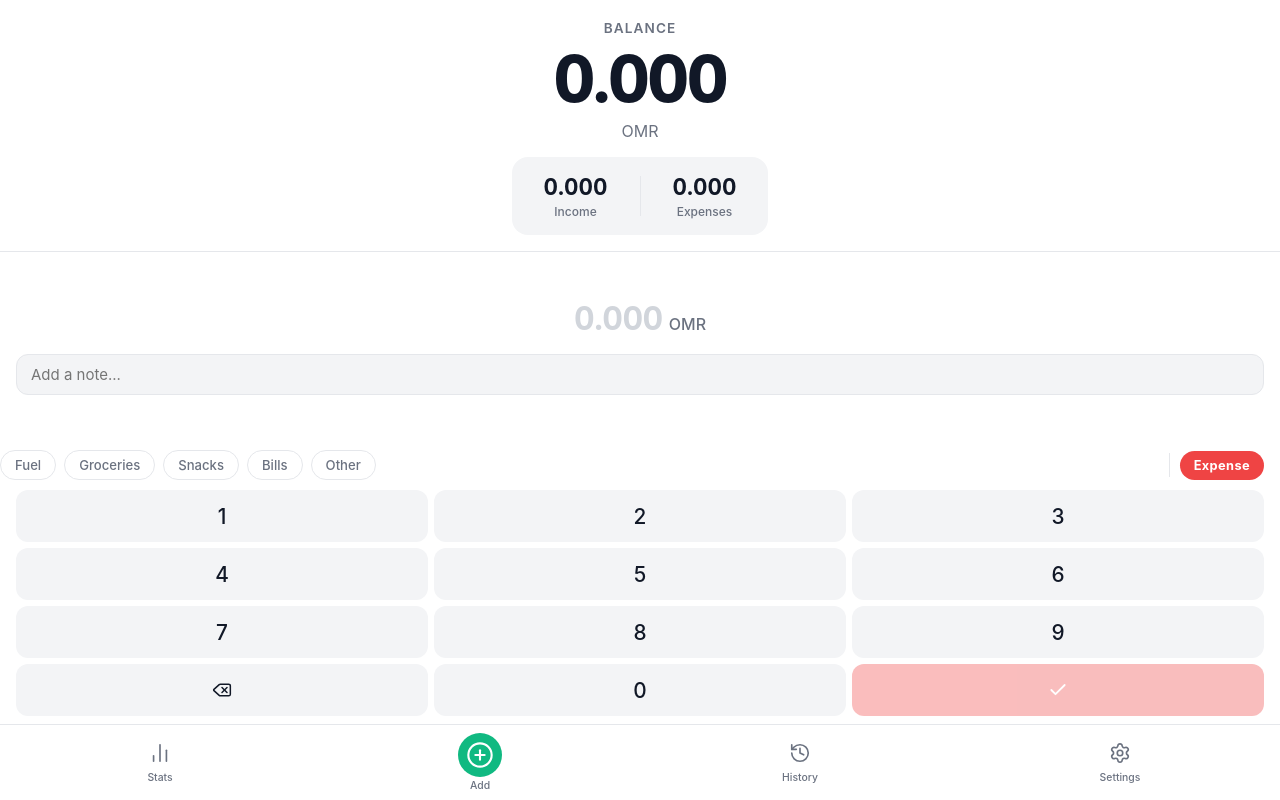
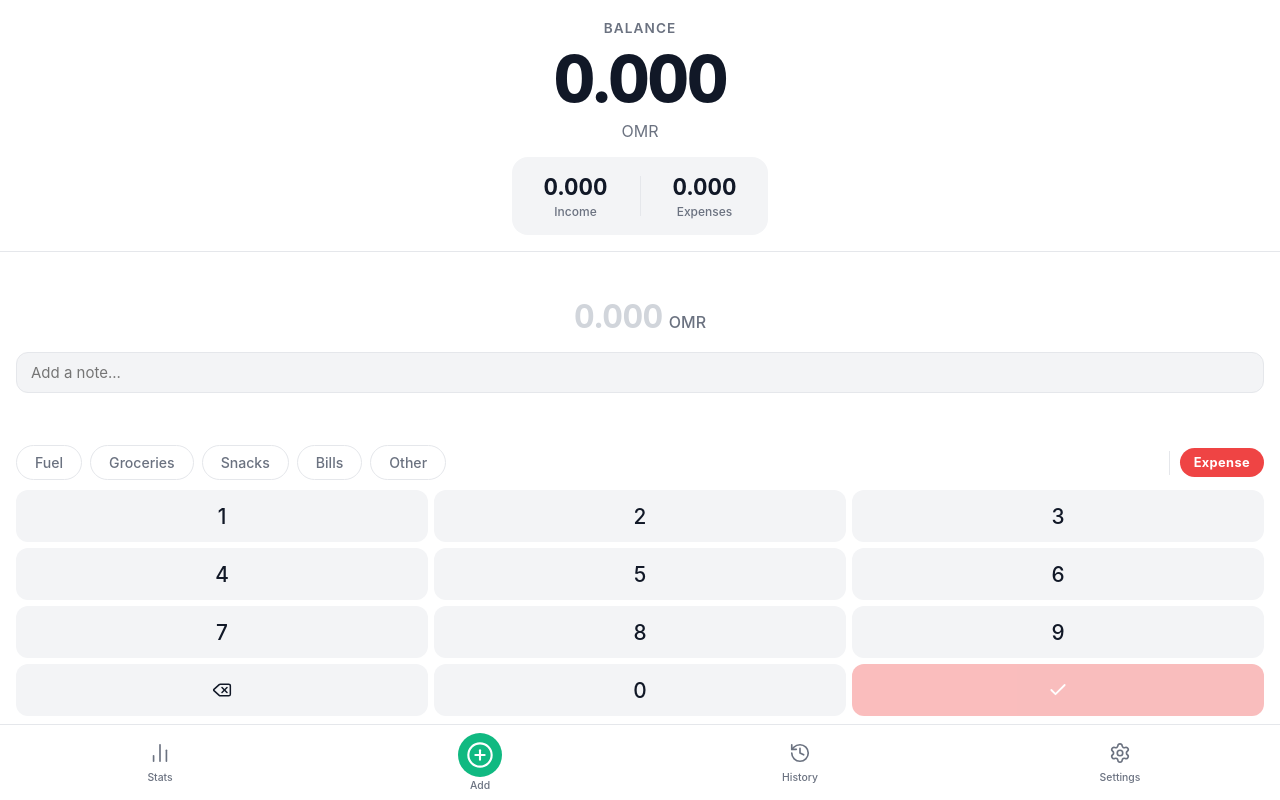
Before and after one commit to Muhanad2004/Floos, a React (Vite) app: page / in a window 1280 px wide. Built offline with nearby package versions, Linux system fonts and the light colour scheme.

Commit message:
Increase category chip size and add left padding
Co-Authored-By: Claude Sonnet 4.6 <noreply@anthropic.com>

```diff
--- a/src/components/CategorySelector/CategorySelector.module.css
+++ b/src/components/CategorySelector/CategorySelector.module.css
@@ -3,7 +3,7 @@
   display: flex;
   gap: 8px;
   overflow-x: auto;
-  padding: 0;
+  padding: 0 0 0 16px;
   scrollbar-width: none;
   -webkit-overflow-scrolling: touch;
   touch-action: pan-x;
@@ -12,10 +12,10 @@
 
 .chip {
   flex-shrink: 0;
-  padding: 6px 14px;
+  padding: 8px 18px;
   border-radius: 999px;
   border: 1.5px solid var(--color-border);
-  font-size: 0.82rem;
+  font-size: 0.88rem;
   font-weight: 500;
   color: var(--color-text-muted);
   background: transparent;
```
